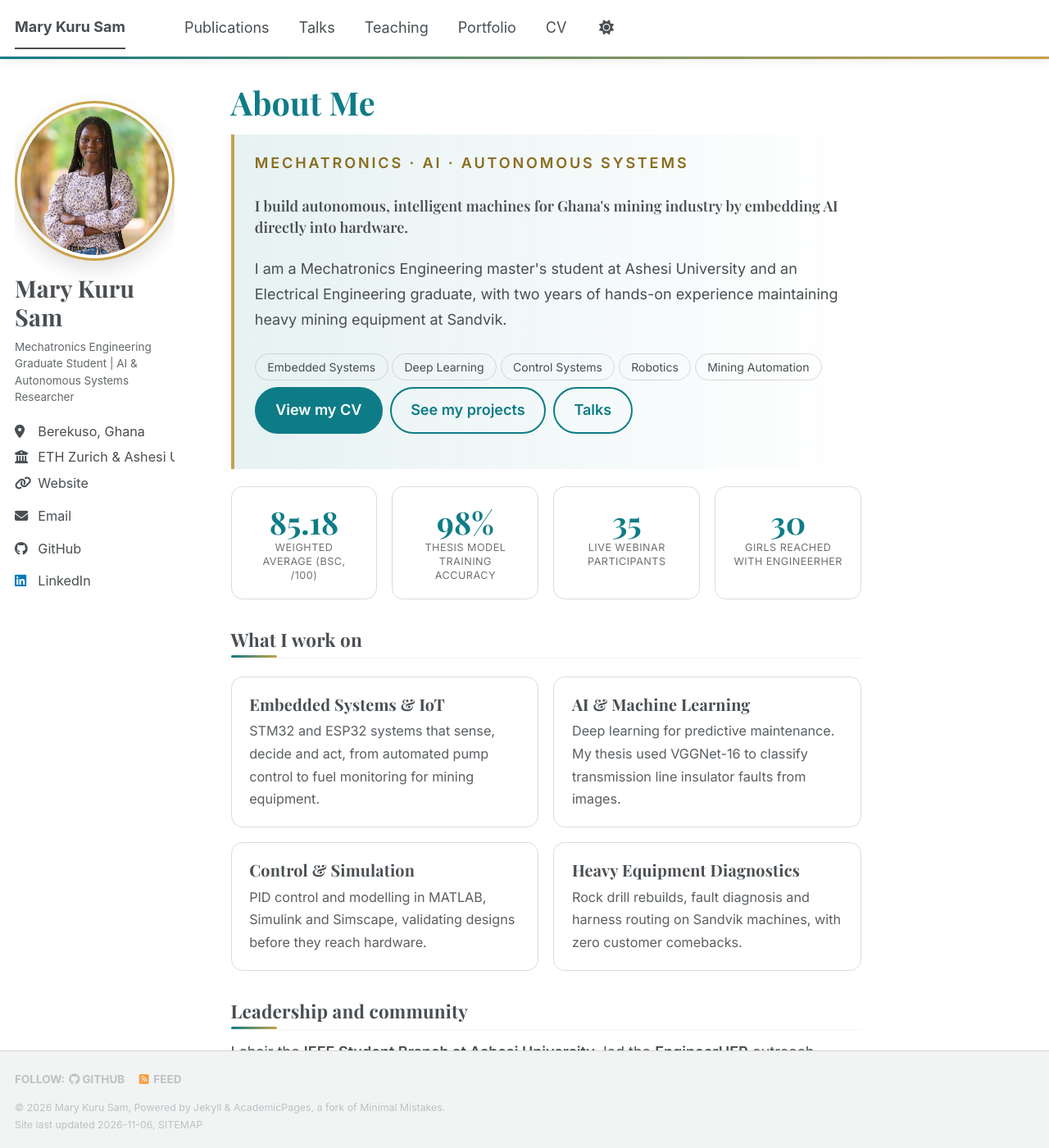
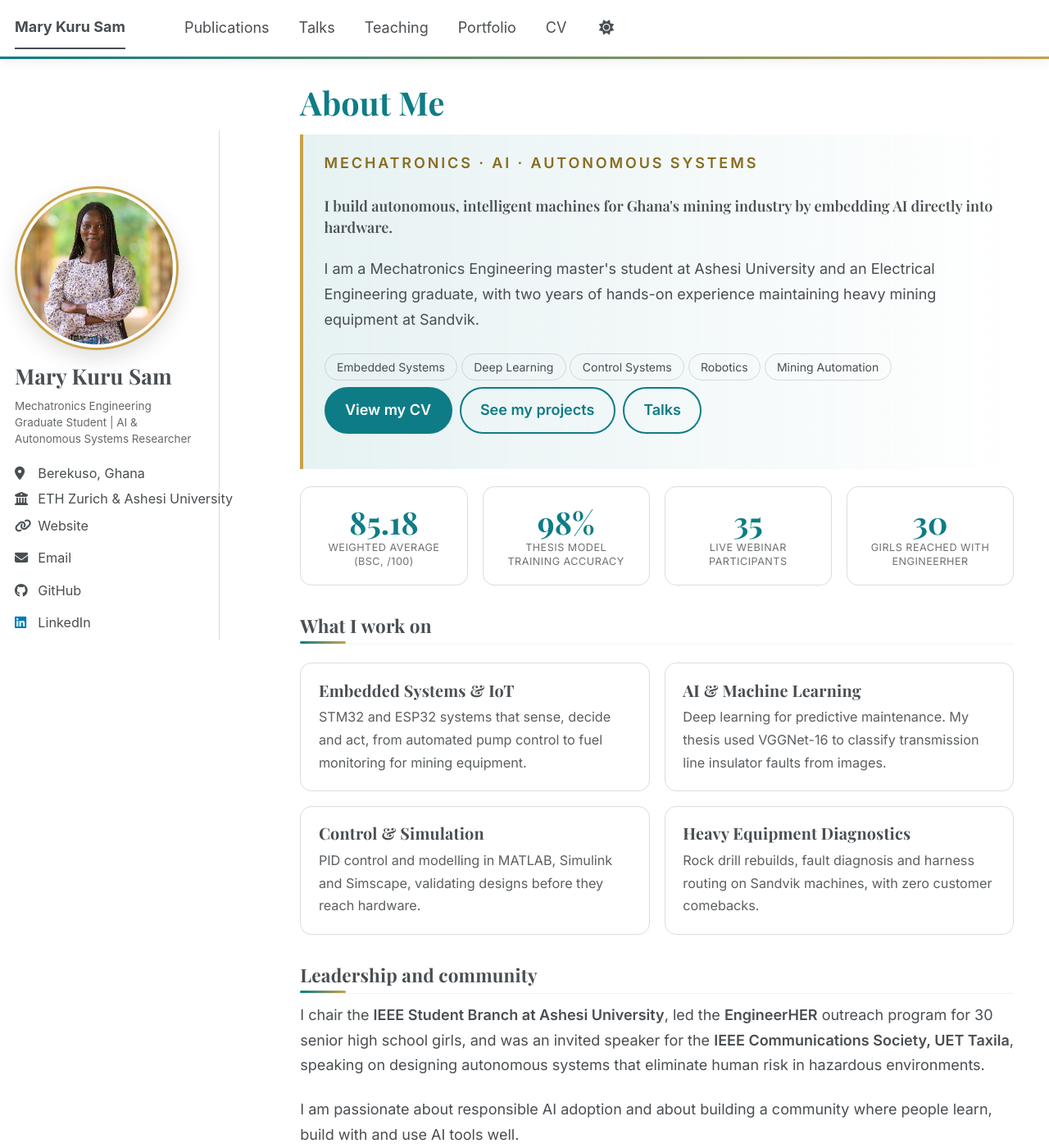
Before and after one commit to MaryKuruENG/MaryKuruENG.github.io, a Jekyll site: the page built from _pages/about.md, in a window 1280 px wide and 1400 px high. Shown: the whole window at 82% size. Built offline with Jekyll 4.4.1, drawn with Linux system fonts in a browser that asks for light colours; a style sheet for code colours, icons or effects is not loaded.

Commit message:
Update custom-style.css

```diff
--- a/assets/css/custom-style.css
+++ b/assets/css/custom-style.css
@@ -102,3 +102,18 @@ html[data-theme="dark"] .ms-kicker{color:var(--ms-gold)}
 /* 6. Work cards in a clean 2x2 grid (no orphan card) */
 .ms-grid--wide{grid-template-columns:repeat(2,minmax(0,1fr))}
 @media (max-width:600px){.ms-grid--wide{grid-template-columns:1fr}}
+
+/* ===== Sidebar: wider, scrolls with the page, no inner scrollbar ===== */
+@media screen and (min-width:1024px){
+  .sidebar{
+    position:relative;height:auto;overflow:visible;
+    width:24%;padding-top:0;padding-right:1.5rem;margin-right:0;
+    border-right:1px solid var(--ms-line);
+  }
+  .page{width:76%;padding-left:4%;padding-right:2%}
+  .sidebar .author__name{font-size:1.45rem}
+  .author__avatar img{max-width:200px}
+}
+
+/* Footer: sit at the end of the page instead of pinned over the content */
+.page__footer{position:relative;bottom:auto}
```
